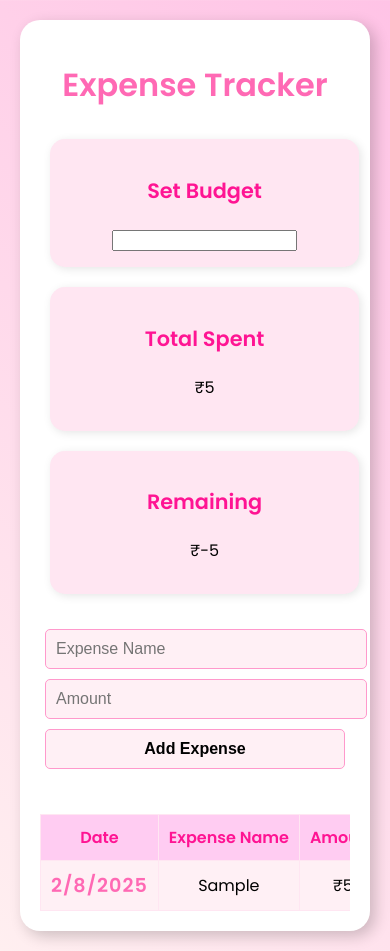
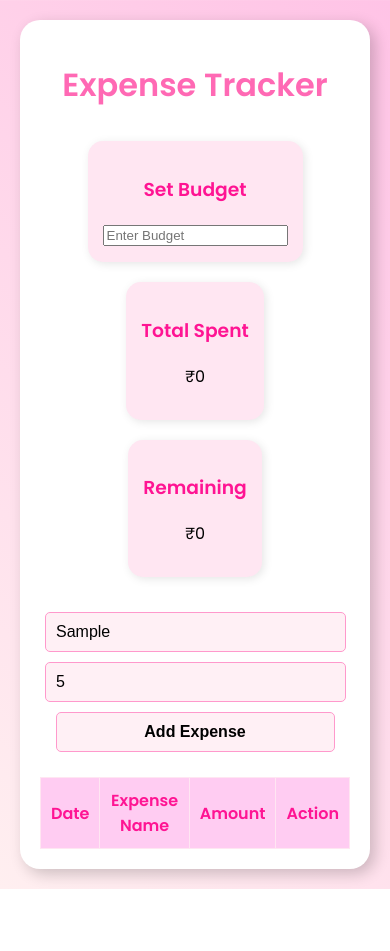
Before and after one commit to nandinichoudhari/Expensecalculator, a plain HTML site: page index.html in a window 390 px wide. Both pictures are taken after typing "Sample", "5" into the empty fields and a click on the button "Add Expense". After the commit the page ends 889 px from the top, so only its background shows below. Drawn offline with Linux system fonts and the light colour scheme.

Commit message:
index.html

```diff
--- a/index.html
+++ b/index.html
@@ -12,7 +12,6 @@
             margin: 0;
             background: linear-gradient(45deg, #ffeff0, #ffc3e6);
             animation: gradientBG 10s infinite alternate;
-            overflow-x: hidden;
             padding: 20px;
         }
         @keyframes gradientBG {
@@ -26,35 +25,25 @@
             background: white;
             border-radius: 20px;
             box-shadow: 5px 5px 15px rgba(0, 0, 0, 0.2);
-            position: relative;
         }
         h1 {
             color: #ff69b4;
-            font-size: 2.2rem;
-            margin-bottom: 10px;
         }
         h3 {
             color: #ff1493;
-            font-size: 1.3rem;
         }
         .summary {
             display: flex;
+            justify-content: space-around;
+            margin: 20px 0;
             flex-wrap: wrap;
-            justify-content: space-between;
-            align-items: center;
-            margin: 20px 0;
         }
         .summary div {
             background: #ffe6f2;
             padding: 15px;
             border-radius: 15px;
             box-shadow: 2px 2px 10px rgba(0, 0, 0, 0.1);
-            flex: 1;
             margin: 10px;
-            min-width: 100px;
-        }
-        .expense-section {
-            margin: 20px 0;
         }
         .expense-section input, .expense-section button {
             padding: 10px;
@@ -75,10 +64,6 @@
         button:hover {
             background: #ff1493;
         }
-        .table-container {
-            width: 100%;
-            overflow-x: auto;
-        }
         table {
             width: 100%;
             border-collapse: collapse;
@@ -90,7 +75,6 @@
         th, td {
             padding: 10px;
             text-align: center;
-            white-space: nowrap;
         }
         th {
             background-color: #ffccf2;
@@ -99,25 +83,16 @@
         td {
             background-color: #fff0f5;
         }
-        td.date {
-            font-weight: bold;
-            color: #ff69b4;
-            font-size: 1.2rem;
-            letter-spacing: 1px;
+        .delete-btn {
+            background-color: #ff4d4d;
+            color: white;
+            border: none;
+            border-radius: 5px;
+            cursor: pointer;
+            padding: 5px 10px;
         }
-        @media (max-width: 768px) {
-            .summary {
-                flex-direction: column;
-            }
-            .summary div {
-                width: 90%;
-            }
-            h1 {
-                font-size: 2rem;
-            }
-            .expense-section input, .expense-section button {
-                width: 100%;
-            }
+        .delete-btn:hover {
+            background-color: #ff0000;
         }
     </style>
 </head>
@@ -127,7 +102,7 @@
         <div class="summary">
             <div>
                 <h3>Set Budget</h3>
-                <input type="number" id="budget" placeholder="" onchange="setBudget()">
+                <input type="number" id="budget" placeholder="Enter Budget" onchange="setBudget()">
             </div>
             <div>
                 <h3>Total Spent</h3>
@@ -145,19 +120,18 @@
             <button onclick="addExpense()">Add Expense</button>
         </div>
 
-        <div class="table-container">
         <table>
             <thead>
                 <tr>
                     <th>Date</th>
                     <th>Expense Name</th>
                     <th>Amount</th>
+                    <th>Action</th>
                 </tr>
             </thead>
             <tbody id="expenseTable">
             </tbody>
         </table>
-        </div>
     </div>
 
     <script>
@@ -166,6 +140,7 @@
 
         function setBudget() {
             budget = parseFloat(document.getElementById("budget").value) || 0;
+            totalSpent = 0; // Reset totalSpent when setting a new budget
             updateSummary();
             saveData();
         }
@@ -175,14 +150,20 @@
             const expenseName = document.getElementById("expenseName").value;
             const expenseAmount = parseFloat(document.getElementById("expenseAmount").value);
 
-            if (expenseName && expenseAmount) {
+            if (expenseName && !isNaN(expenseAmount) && expenseAmount > 0) {
+                if (totalSpent + expenseAmount > budget) {
+                    alert("Expense exceeds budget!");
+                    return;
+                }
+
                 const table = document.getElementById("expenseTable");
                 const row = document.createElement("tr");
 
                 row.innerHTML = `
-                    <td class="date">${date}</td>
+                    <td>${date}</td>
                     <td>${expenseName}</td>
                     <td>₹${expenseAmount}</td>
+                    <td><button class="delete-btn" onclick="deleteExpense(this, ${expenseAmount})">Delete</button></td>
                 `;
                 table.appendChild(row);
 
@@ -193,12 +174,27 @@
                 document.getElementById("expenseName").value = "";
                 document.getElementById("expenseAmount").value = "";
             } else {
-                alert("Please fill out all fields.");
+                alert("Please enter a valid expense name and amount.");
             }
         }
 
+        function deleteExpense(button, expenseAmount) {
+            button.parentElement.parentElement.remove();
+            totalSpent -= expenseAmount;
+
+            // Ensure totalSpent doesn't go negative
+            if (totalSpent < 0) {
+                totalSpent = 0;
+            }
+
+            updateSummary();
+            saveData();
+        }
+
         function updateSummary() {
-            const remainingBudget = budget - totalSpent;
+            let remainingBudget = budget - totalSpent;
+            if (remainingBudget < 0) remainingBudget = 0;
+
             document.getElementById("totalSpent").textContent = `₹${totalSpent}`;
             document.getElementById("remainingBudget").textContent = `₹${remainingBudget}`;
         }
@@ -208,11 +204,11 @@
             const expenses = [];
             for (const row of table.rows) {
                 const cells = row.cells;
-                if (cells.length === 3) {
+                if (cells.length === 4) {
                     expenses.push({
                         date: cells[0].textContent,
                         name: cells[1].textContent,
-                        amount: cells[2].textContent,
+                        amount: parseFloat(cells[2].textContent.replace('₹', '')),
                     });
                 }
             }
@@ -231,6 +227,14 @@
                 budget = data.budget || 0;
                 totalSpent = data.totalSpent || 0;
 
+                // Ensure totalSpent is not negative and does not exceed budget
+                if (totalSpent < 0) {
+                    totalSpent = 0;
+                }
+                if (totalSpent > budget) {
+                    totalSpent = budget;
+                }
+
                 document.getElementById("budget").value = budget;
                 updateSummary();
 
@@ -238,9 +242,10 @@
                 data.expenses.forEach((expense) => {
                     const row = document.createElement("tr");
                     row.innerHTML = `
-                        <td class="date">${expense.date}</td>
+                        <td>${expense.date}</td>
                         <td>${expense.name}</td>
-                        <td>${expense.amount}</td>
+                        <td>₹${expense.amount}</td>
+                        <td><button class="delete-btn" onclick="deleteExpense(this, ${expense.amount})">Delete</button></td>
                     `;
                     table.appendChild(row);
                 });
```
Lines whose indentation alone changed are shown as unchanged.
